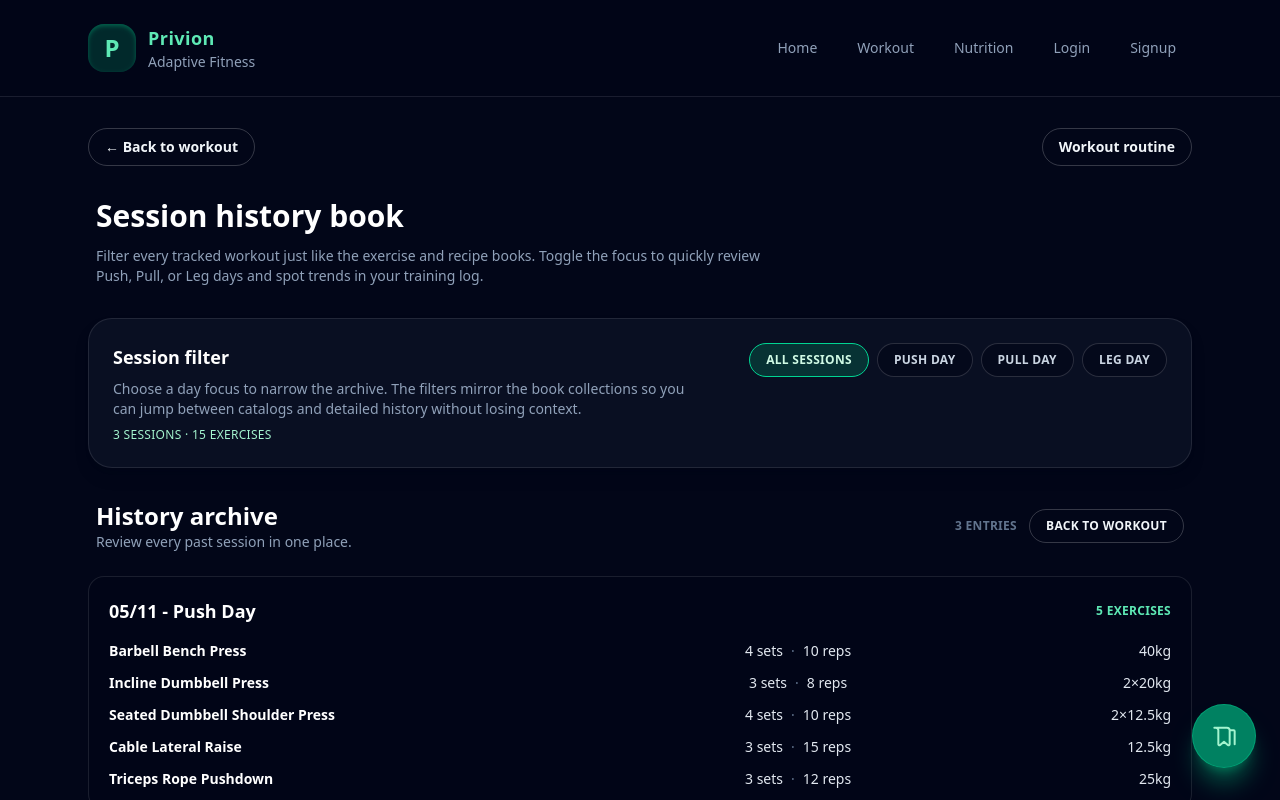
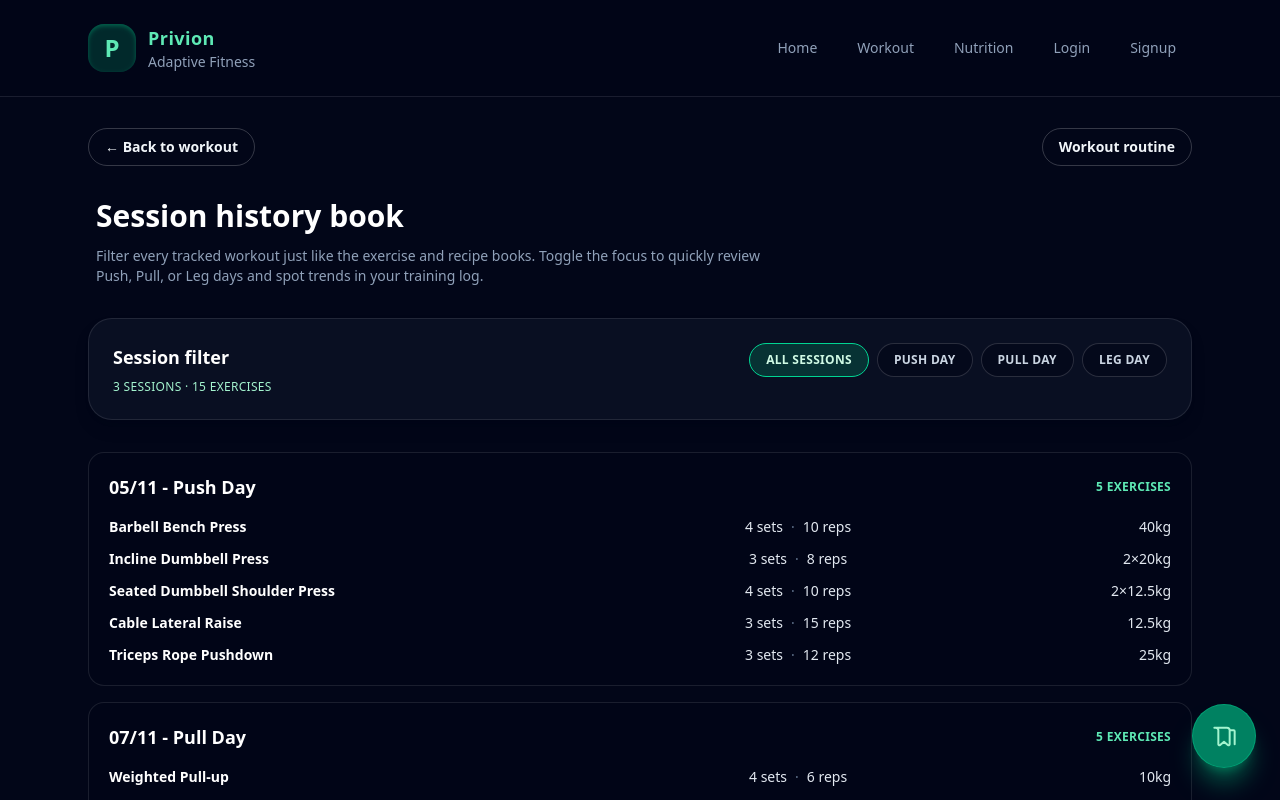
Before and after one commit to triek/privion, a Vue app: page /session-history in a window 1280 px wide. Shown: the top 800 px of the page. Built offline with nearby package versions, Linux system fonts and the light colour scheme.

Commit message:
session history layout adjustments

```diff
--- a/src/views/SessionHistoryView.vue
+++ b/src/views/SessionHistoryView.vue
@@ -29,10 +29,6 @@
       <div class="flex flex-wrap items-start justify-between gap-6">
         <div class="space-y-2">
           <h2 class="text-lg font-semibold text-white">Session filter</h2>
-          <p class="max-w-xl text-sm text-slate-400">
-            Choose a day focus to narrow the archive. The filters mirror the book collections so you can jump between catalogs and
-            detailed history without losing context.
-          </p>
           <p class="text-xs uppercase tracking-wide text-emerald-200">{{ filteredHistory.length }} sessions · {{ totalExercisesTracked }} exercises</p>
         </div>
         <div class="flex flex-wrap gap-2">
@@ -55,22 +51,6 @@
     </section>
 
     <section class="space-y-6">
-      <div class="flex flex-col gap-3 mx-2 md:flex-row md:items-center md:justify-between">
-        <div>
-          <h2 class="text-2xl font-semibold text-white">History archive</h2>
-          <p class="text-sm text-slate-400">Review every past session in one place.</p>
-        </div>
-        <div class="flex flex-wrap items-center gap-3">
-          <span class="text-xs font-semibold uppercase tracking-wide text-slate-500">{{ filteredHistory.length }} entries</span>
-          <RouterLink
-            class="inline-flex items-center justify-center gap-2 rounded-full border border-white/20 px-4 py-2 text-xs font-semibold uppercase tracking-wide text-slate-100 transition hover:-translate-y-0.5 hover:border-emerald-300/60 hover:text-white"
-            to="/workout"
-          >
-            Back to workout
-          </RouterLink>
-        </div>
-      </div>
-
       <div v-if="filteredHistory.length" class="space-y-4">
         <article
           v-for="record in filteredHistory"
```
